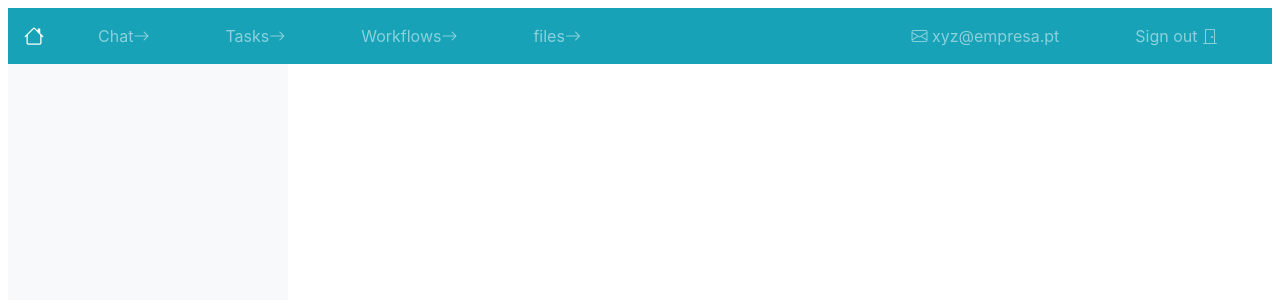
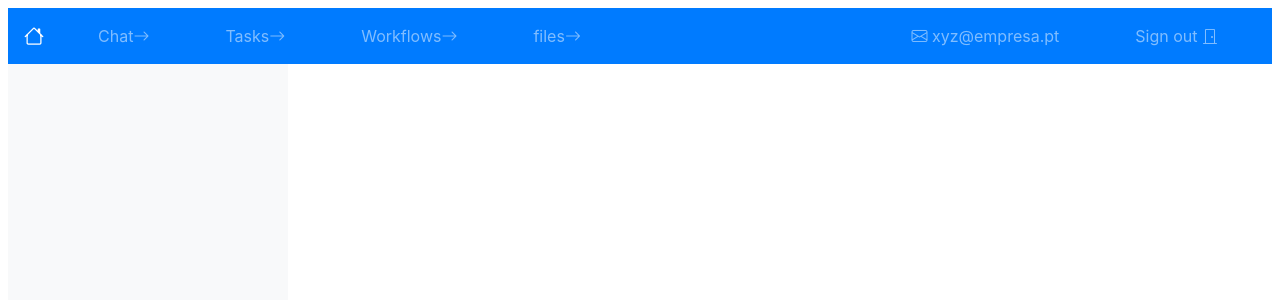
Before and after one commit to AS-2021-2022/AS-2021-2022, a Svelte app in the folder svelt/: page / in a window 1280 px wide. Shown: the top 300 px of the page. Built offline with nearby package versions, Linux system fonts and the light colour scheme.

Commit message:
Update nav color

```diff
--- a/svelt/src/App.svelte
+++ b/svelt/src/App.svelte
@@ -54,6 +54,7 @@
 </script>
 
 
+
 <svelte:head>
 	<link rel="stylesheet" href="https://cdn.jsdelivr.net/npm/bootstrap@4.4.1/dist/css/bootstrap.min.css" integrity="sha384-Vkoo8x4CGsO3+Hhxv8T/Q5PaXtkKtu6ug5TOeNV6gBiFeWPGFN9MuhOf23Q9Ifjh" crossorigin="anonymous">
 	<link rel="stylesheet" href="https://cdn.jsdelivr.net/npm/bootstrap-icons@1.3.0/font/bootstrap-icons.css">
@@ -62,7 +63,7 @@
 
 <main>
 
-	<nav class="navbar navbar-expand-md navbar-dark bg-info active">
+	<nav class="navbar navbar-expand-md navbar-dark bg-primary active">
 		<a href="/" class="navbar-brand"><i class="bi bi-house"></i></a>
 		<button class="navbar-toggler" type="button" data-toggle="collapse" data-target="#navbar6">
 			<span class="navbar-toggler-icon"></span>
```
